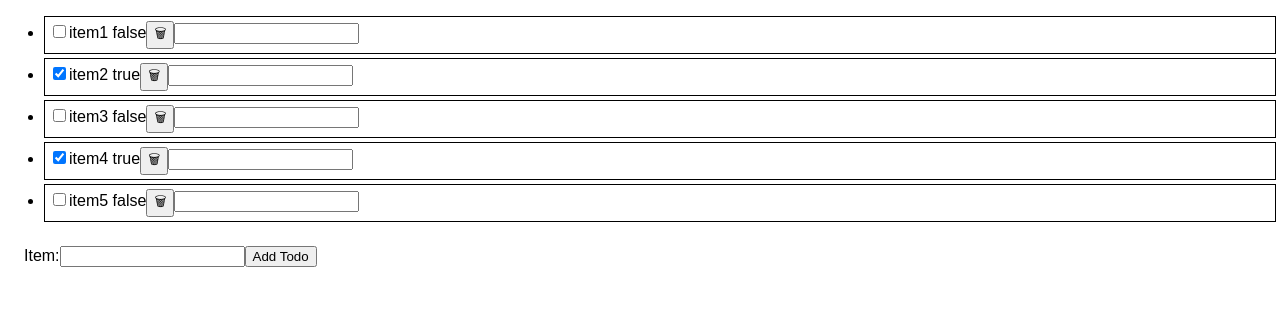
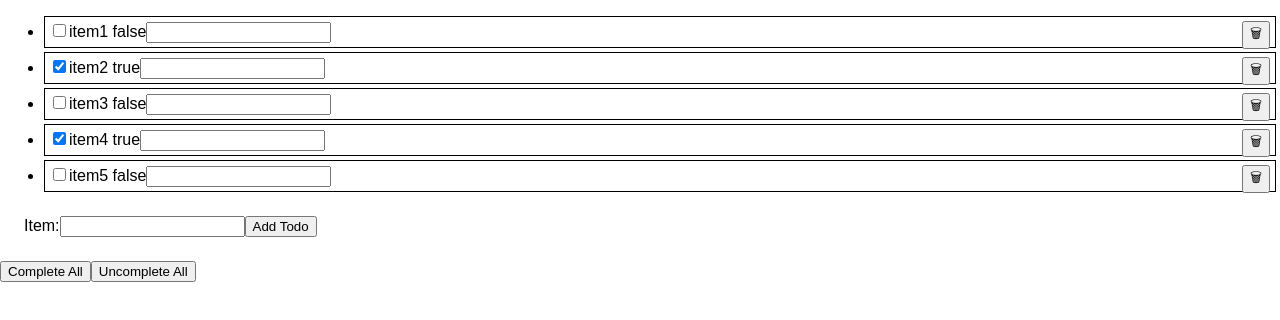
Before and after one commit to jakefishbain/todo-js, a React (Create React App) app: page / in a window 1280 px wide. Shown: the top 320 px of the page. Built offline with nearby package versions, Linux system fonts and the light colour scheme.

Commit message:
add complete and uncomplete all buttons

```diff
--- a/src/App.js
+++ b/src/App.js
@@ -1,7 +1,8 @@
 import React, { Component } from 'react';
 import './App.css';
 import TodoItem from './TodoItem';
-import TodoForm from './TodoForm'
+import TodoForm from './TodoForm';
+import TodoActions from './TodoActions'
 
 const removeItem = (id, items) => {
   function removeIt(item) {
@@ -30,6 +31,16 @@ const changeComment = (id, text, items) => {
   return items.map(attachComment)
 }
 
+const markCompleted = (item) => {
+  item.completed = true
+  return item
+}
+
+const markIncomplete = (item) => {
+  item.completed = false
+  return item
+}
+
 class App extends Component {
   constructor(props){
     super(props);
@@ -53,7 +64,7 @@ class App extends Component {
   }
 
   handleAdding(item){
-    this.setState({todoItems: this.state.todoItems.concat([item])})
+    this.setState({todoItems: this.state.todoItems.concat([item]), formInput: ''})
   }
 
   handleChangeInput(text){
@@ -64,9 +75,17 @@ class App extends Component {
     this.setState({todoItems: changeComment(id, text, this.state.todoItems)})
   }
 
+  handleCompleteAll(items){
+    this.setState({todoItems: this.state.todoItems.map(markCompleted)})
+  }
+
+  handleUncompleteAll(items){
+    this.setState({todoItems: this.state.todoItems.map(markIncomplete)})
+  }
+
   render() {
     return (
-      <div className='todoList'>
+      <div className='todoApp'>
         <ul>
           {
             this.state.todoItems.map(listItem => (
@@ -75,6 +94,7 @@ class App extends Component {
           }
         </ul>
         <TodoForm onAddItem={this.handleAdding.bind(this)} formInput={this.state.formInput} onChangeInput={this.handleChangeInput.bind(this)}/>
+        <TodoActions items={this.state.todoItems} onCompleteAll={this.handleCompleteAll.bind(this)} onUncompleteAll={this.handleUncompleteAll.bind(this)}/>
       </div>
       );
   }
--- /dev/null
+++ b/src/TodoActions.js
@@ -0,0 +1,13 @@
+import React, { Component } from 'react';
+
+class TodoActions extends Component {
+	render (){
+		return(
+			<div>
+				<button className='completeAllBtn' onClick={() => this.props.onCompleteAll(this.props.items) }>Complete All</button>
+				<button className='uncompleteAllBtn' onClick={() => this.props.onUncompleteAll(this.props.items) }>Uncomplete All</button>
+			</div>
+		)
+	}
+}
+export default TodoActions;
--- a/src/TodoForm.js
+++ b/src/TodoForm.js
@@ -14,7 +14,6 @@ class TodoForm extends Component {
 	render() {
 		return(
 			<div>
-				<p>{this.props.formInput}</p>
 			  <form onSubmit={this.handleSubmit.bind(this)} className='todoForm'>
 			    <label>
 			      Item:
--- a/src/TodoItem.js
+++ b/src/TodoItem.js
@@ -8,10 +8,10 @@ class TodoItem extends Component {
 	render() {
 		return(
 			<li className='item'>
-		  	<input type='checkbox' defaultChecked={this.props.completed} onClick={() => this.props.onComplete(this.props.id)}/>
+		  	<input type='checkbox' checked={this.props.completed} onChange={() => this.props.onComplete(this.props.id)}/>
 		  	{this.props.text} {this.props.comment} {this.props.completed.toString()}
+		  	<input onChange={this.handleCommentChange.bind(this)} type='text' name='comment'/>
 		  	<button onClick={() => this.props.onDelete(this.props.id)} className='deleteBtn'>🗑</button>
-		  	<input onChange={this.handleCommentChange.bind(this)} type='text' name='comment'/>
 			</li>
 		)
 	}
--- a/src/index.css
+++ b/src/index.css
@@ -4,7 +4,7 @@ body {
   font-family: sans-serif;
 }
 
-.todoList {
+.todoApp {
 	width: 100%
 }
 
@@ -18,3 +18,9 @@ body {
 	padding: 4px;
 	margin: 20px;
 }
+
+.deleteBtn {
+	position: absolute;
+	right: 0;
+	margin-right: 10px;
+}
```
